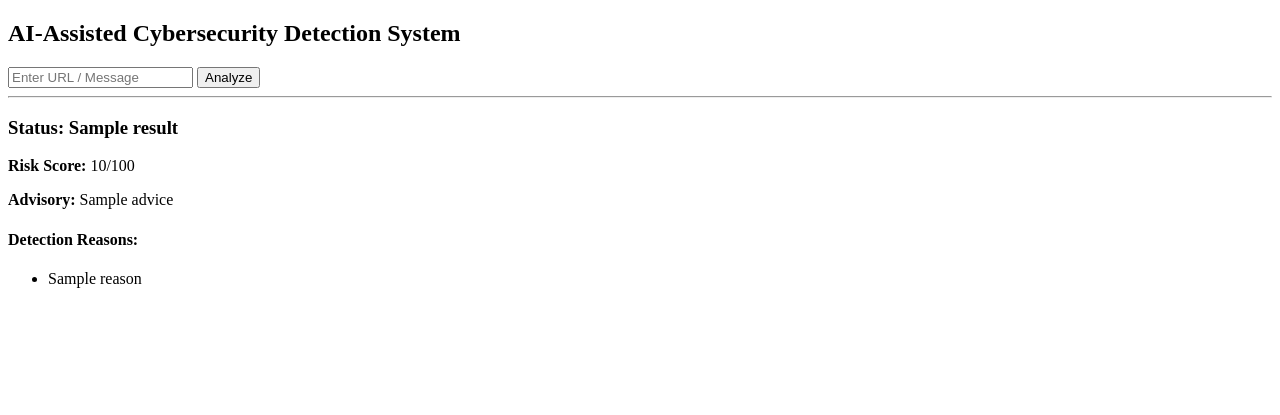
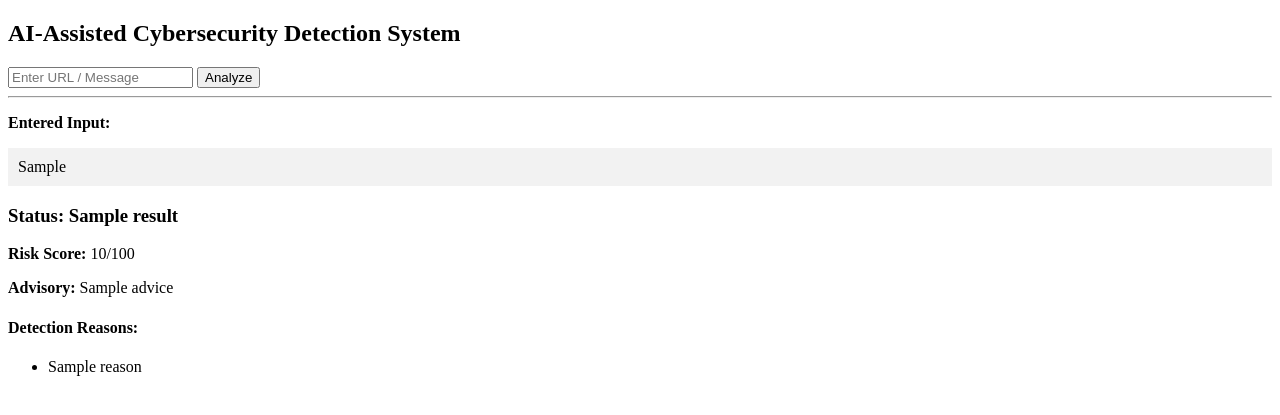
Before and after one commit to ashkarp7/mini-project, a Flask app: template templates/index.html in a window 1280 px wide. Shown: the top 415 px of the page. Run offline with Flask 3, Linux system fonts and the light colour scheme; the template is opened without the code that fills it: most values are stand-ins (such as "Sample title", 1, 10 or a date in 2020).

Commit message:
update-3

```diff
--- a/app.py
+++ b/app.py
@@ -11,6 +11,7 @@ def index():
     score = None
     advice = None
     reasons = []
+    user_input = None
 
     if request.method == "POST":
         user_input = request.form["input"]
@@ -21,6 +22,7 @@ def index():
 
     return render_template(
         "index.html",
+        user_input=user_input,
         result=result,
         score=score,
         advice=advice,
--- a/templates/index.html
+++ b/templates/index.html
@@ -13,6 +13,12 @@
 
     {% if result %}
         <hr>
+
+        <p><strong>Entered Input:</strong></p>
+        <p style="background:#f2f2f2; padding:10px;">
+            {{ user_input }}
+        </p>
+
         <h3>Status: {{ result }}</h3>
         <p><strong>Risk Score:</strong> {{ score }}/100</p>
         <p><strong>Advisory:</strong> {{ advice }}</p>
```
